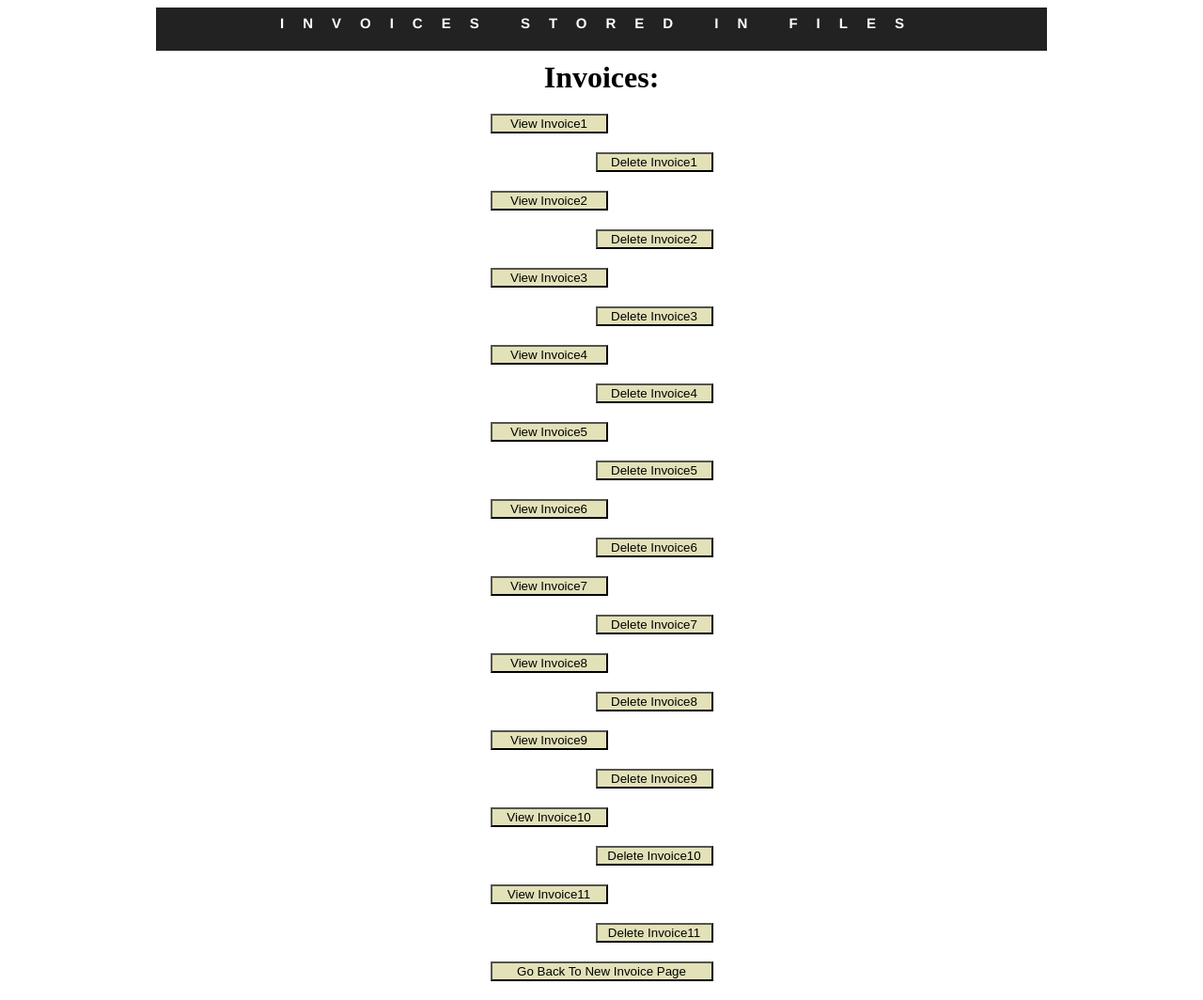
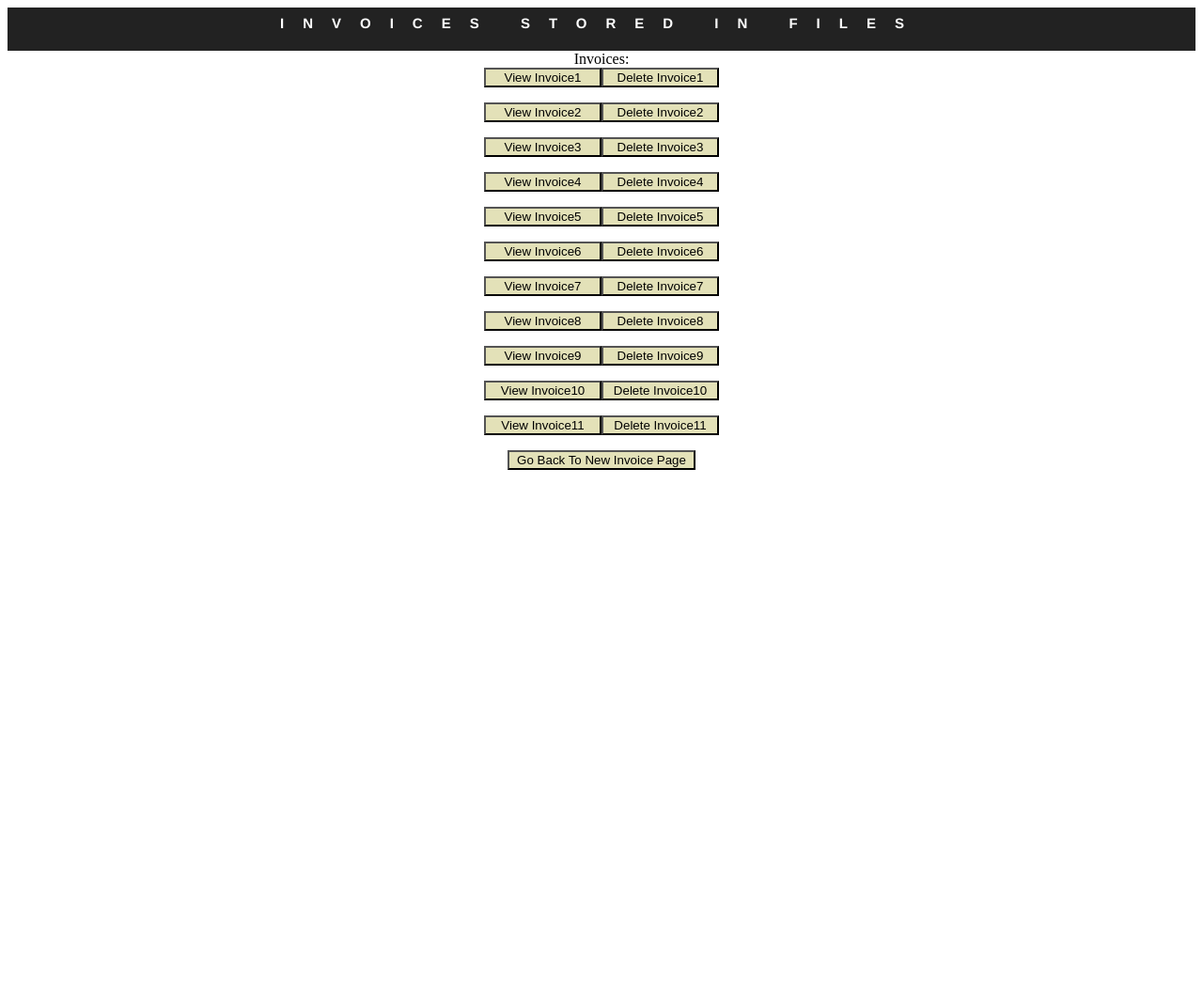
Before and after one commit to Ebonsignori/Personal-Website-Deprecated, a PHP site: page /projects/InvoiceToFile/php/viewfileinvoices.php in a window 1280 px wide. Shown: the whole page at 94% size. After the commit the page ends 500 px from the top, so only its background shows below. Run offline with PHP 8.4, Linux system fonts and the light colour scheme.

Commit message:
Portfolio CSS: Update colors and formatting in forms project

```diff
--- a/projects/InvoiceToFile/css/main.css
+++ b/projects/InvoiceToFile/css/main.css
@@ -1,7 +1,6 @@
 /* CSS for invoice index.HTML */
 
 body {
-    font: 13px;
     font-family: "Times New Roman", Georgia, Serif;
 }
 
@@ -11,14 +10,8 @@ body {
 }
 
 #wrapper-thank-you {
-    width: 900px;
-    margin: 0 auto;
-}
-
-#wrapper-thank-you *:not(#header) {
-    width: 50%;
-    margin: 10 auto;
-    text-align: center;
+    display:flex;
+    justify-content:center;
 }
 
 #wrapper-buttons {
@@ -28,7 +21,7 @@ body {
 
 #wrapper-buttons *:not(#header) {
     width: 50%;
-    margin: 10 auto;
+    margin: auto;
     text-align: center;
 }
 
@@ -44,13 +37,12 @@ body {
 
 #invoice-wrapper *:not(#header) {
     width: 50%;
-    margin: 15 auto;
+    margin: auto;
     text-align: center;
 }
 
 .select-button {
     background-color: #E3E1B8;
-    text-size-adjust: auto;
     min-width:125px;
 }
 
@@ -67,14 +59,18 @@ body {
 
 textarea {
     border: 0;
-    font: 13px;
     font-family: "Times New Roman", Georgia, Serif;
     overflow: hidden;
     resize: none;
+    background-color: #E5BF99;
+}
+
+textarea::-webkit-input-placeholder {
+    color: black;
 }
 
 textarea:hover {
-    background-color: yellow;
+    background-color: #E5805C;
 }
 
 button {
@@ -134,7 +130,7 @@ table td, table th {
 
 .tables td.title {
     text-align: left;
-    background: #eee;
+    background: grey;
 }
 
 .tables td {
@@ -154,7 +150,7 @@ table td, table th {
     border: 1px solid black;
 }
 #items th {
-    background: #eee;
+    background: grey;
 }
 
 #items textarea {
@@ -254,3 +250,13 @@ table td, table th {
     resize: none;
     height: 14px;
 }
+
+#thank-you-buttons {
+    display:flex;
+    justify-content:center;
+}
+
+#thank-you-buttons button{
+    border-radius: 5px;
+    border: solid black;
+}
--- a/projects/InvoiceToFile/index.html
+++ b/projects/InvoiceToFile/index.html
@@ -158,7 +158,7 @@
                 <td colspan="2">Amount Paid</td>
                 <td ><textarea class="sumTable" id="paid" onkeyup="updateTotal()">$103.25</textarea></td>
             </tr>
-            <tr style="background: #eee; ">
+            <tr>
                 <td colspan="2">Balance Due</td>
                 <td><div class ="totals" id="due2">$1.75</div></td>
             </tr>
--- a/projects/InvoiceToFile/php/viewfileinvoices.php
+++ b/projects/InvoiceToFile/php/viewfileinvoices.php
@@ -8,12 +8,13 @@
     </head>
 
     <body>
-        <div id="wrapper-thank-you" style="width: 75%;">
+        <div id="wrapper-thank-you">
 
             <div id="header">Invoices Stored In Files</div>
-
+        </div>
+        <div id="wrapper-thank-you"
             <h1> Invoices: </h1>
-
+        </div>
             <?PHP
             //Scan through directory to find all invoice files
             $numberOfInvoices = 0;
@@ -38,7 +39,7 @@
                 if ($fileExt == ".txt") {
                     $numberOfInvoices++;
                     echo
-                    '<div>
+                    '<div id="thank-you-buttons">
                     <form id="invoice' . $fileNum . 'Select" name="invoiceSelect"
                         method="post" action="viewinvoice">
                            <input type="hidden" name="invoiceNum" value="'
@@ -68,7 +69,7 @@
                     if ($fileExt == ".txt") {
                         $numberOfInvoices++;
                         echo
-                        '<div>
+                        '<div id="thank-you-buttons">
                     <form id="invoice' . $fileNum . 'Select" name="invoiceSelect"
                         method="post" action="viewinvoice">
                            <input type="hidden" name="invoiceNum" value="'
@@ -98,7 +99,7 @@
                     if ($fileExt == ".txt") {
                         $numberOfInvoices++;
                         echo
-                        '<div>
+                        '<div id="thank-you-buttons">
                     <form id="invoice' . $fileNum . 'Select" name="invoiceSelect"
                         method="post" action="viewinvoice">
                            <input type="hidden" name="invoiceNum" value="'
@@ -124,7 +125,7 @@
             ?>
 
             <!-- Navigation Button -->
-            <div >
+            <div id="wrapper-thank-you" >
                 <input class="select-button" style="min-width:200px;" type="button"
                        onclick="location.href = '../index.html';"
                        value="Go Back To New Invoice Page" />
--- a/projects/InvoiceToFile/php/viewinvoice.php
+++ b/projects/InvoiceToFile/php/viewinvoice.php
@@ -127,7 +127,7 @@ into each HTML div tage.-->
                 <td colspan="2">Amount Paid</td>
                 <td ><div class="sumTable">NULL</div></td>
             </tr>
-            <tr style="background: #eee; ">
+            <tr>
                 <td colspan="2">Balance Due</td>
                 <td><div class ="totals" >NULL</div></td>
             </tr>
```
Also changed, not shown: css/main.css (+6 -2 lines), portfolio.html (+4 -4 lines).
